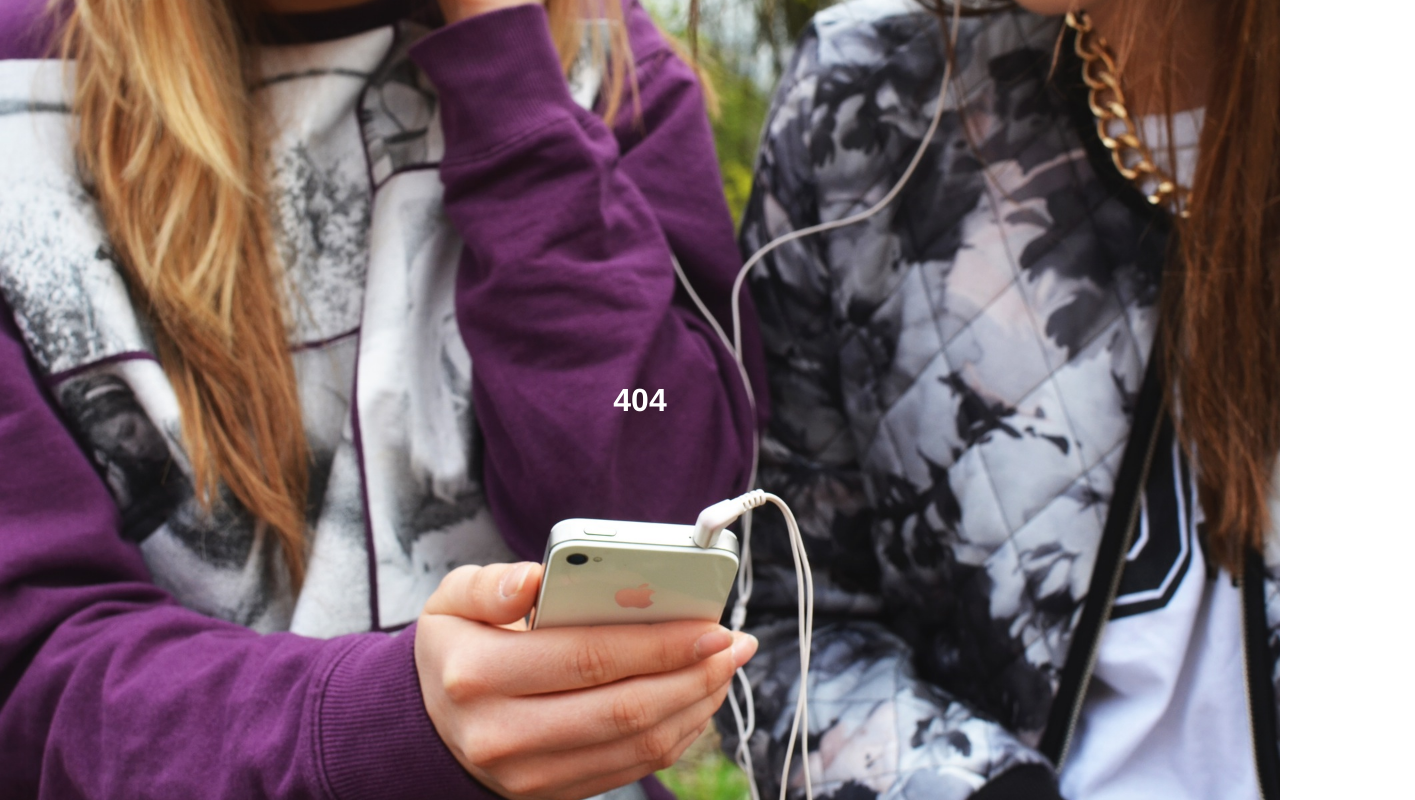
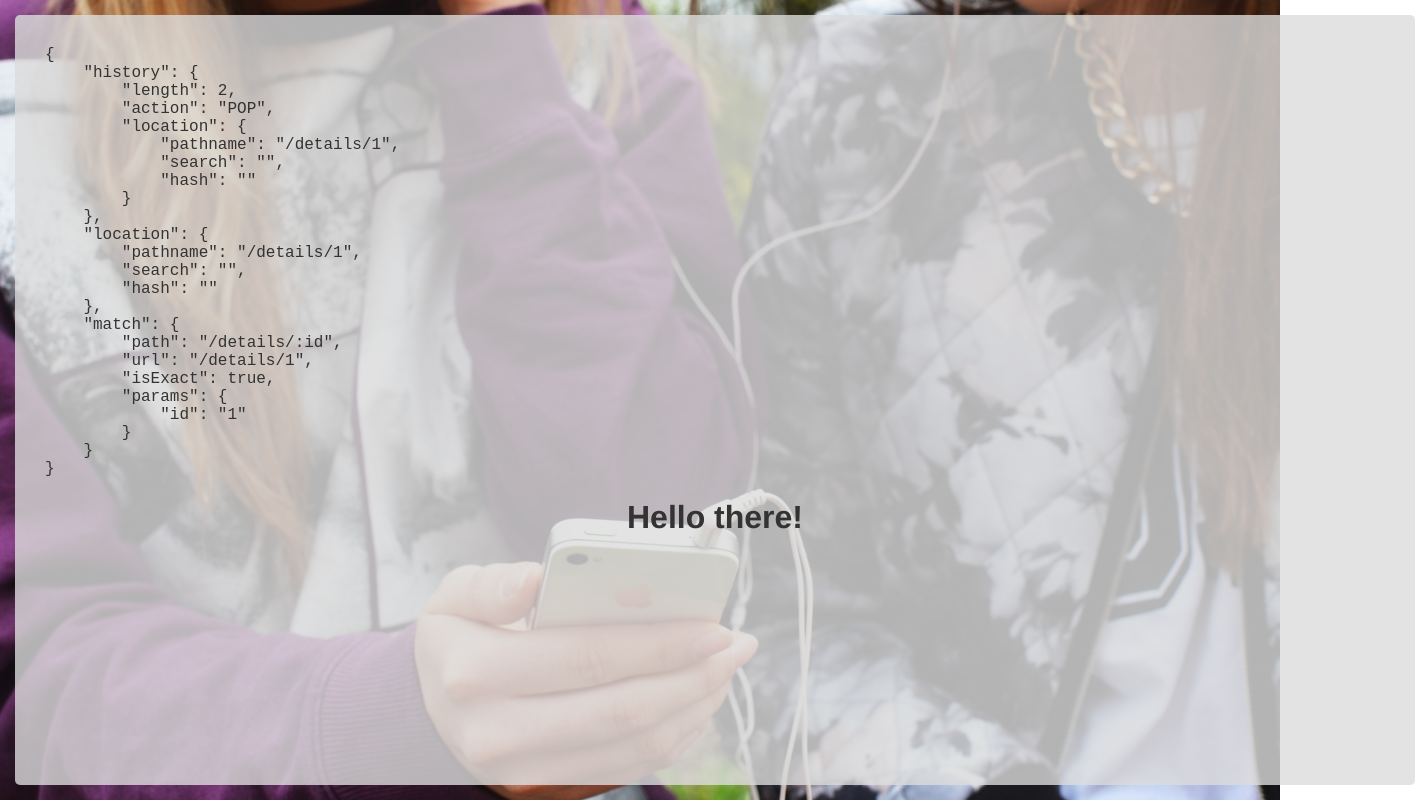
Before and after one commit to fahadqazi/fem-react-v3, a React app: page /details/1 in a window 1280 px wide. Shown: the whole page, 1415 px wide, since content can reach past the window. Built offline with nearby package versions, Linux system fonts and the light colour scheme.

Commit message:
added new component

```diff
--- a/js/App.jsx
+++ b/js/App.jsx
@@ -3,6 +3,7 @@ import React from 'react';
 import { BrowserRouter, Route, Switch } from 'react-router-dom';
 import Landing from './landing';
 import Search from './search';
+import Details from './details';
 
 const FourohFour = () => <h1>404</h1>;
 
@@ -12,6 +13,7 @@ const App = () =>
       <Switch>
         <Route exact path="/" component={Landing} />
         <Route path="/search" component={Search} />
+        <Route path="/details/:id" component={Details}/>
         <Route component={FourohFour} />
       </Switch>
     </div>
--- /dev/null
+++ b/js/details.jsx
@@ -0,0 +1,10 @@
+// @flow
+import React from 'react';
+
+const Details = (props) =>
+  <div className="details">
+    <pre><code>{JSON.stringify(props, null, 4)}</code></pre>
+    <h1>Hello there!</h1>
+  </div>;
+
+export default Details;
```
